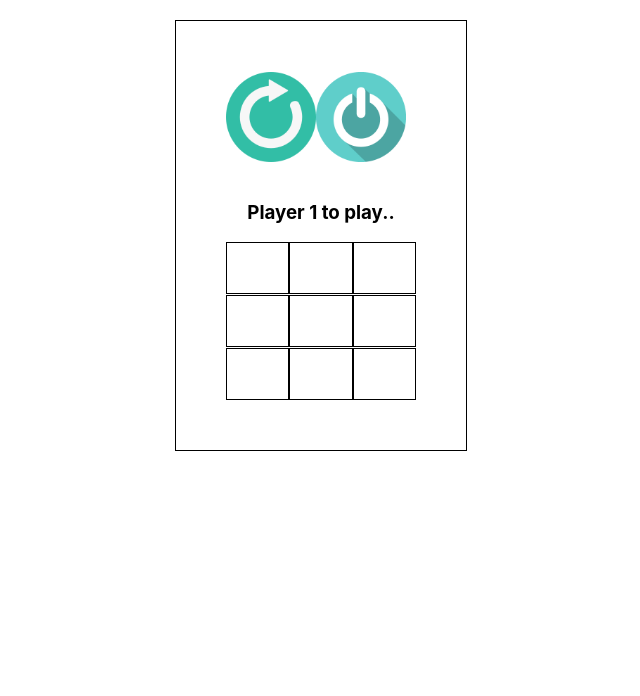
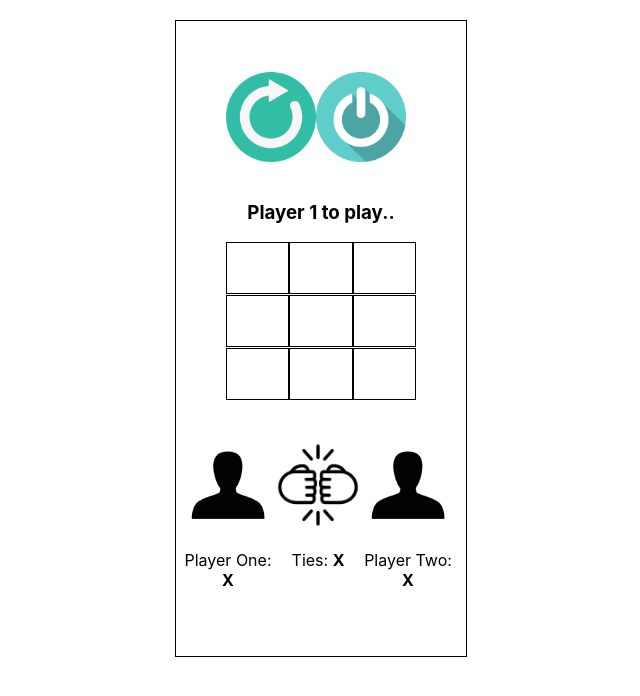
Before and after one commit to AimalKhanOfficial/TicTacToe_React, a React (Create React App) app: page / in a window 1280 px wide. Shown: the top 696 px of the page, without its empty margins (319-959 px from the left). Built offline with nearby package versions, Linux system fonts and the light colour scheme.

Commit message:
Test Passing: Stats component added to the main Base Area! Works fine.

```diff
--- a/src/components/baseArea/BaseArea.jsx
+++ b/src/components/baseArea/BaseArea.jsx
@@ -2,6 +2,7 @@ import "./BaseArea.css";
 import React, {Component} from "react";
 import ClickableCell from "../clickableCell/ClickableCell";
 import { checkResult } from "../../Helpers/Utilities";
+import Stats from "../stats/Stats";
 
 const initialState = {
     filledBoxes: [],
@@ -46,6 +47,7 @@ export default class BaseArea extends Component {
                         </span>
                     )
                 }
+                <Stats playerOneWins={this.state.playerOneWins} playerTwoWins={this.state.playerTwoWins} ties={this.state.ties}/>
             </div>
         );
     }
```
